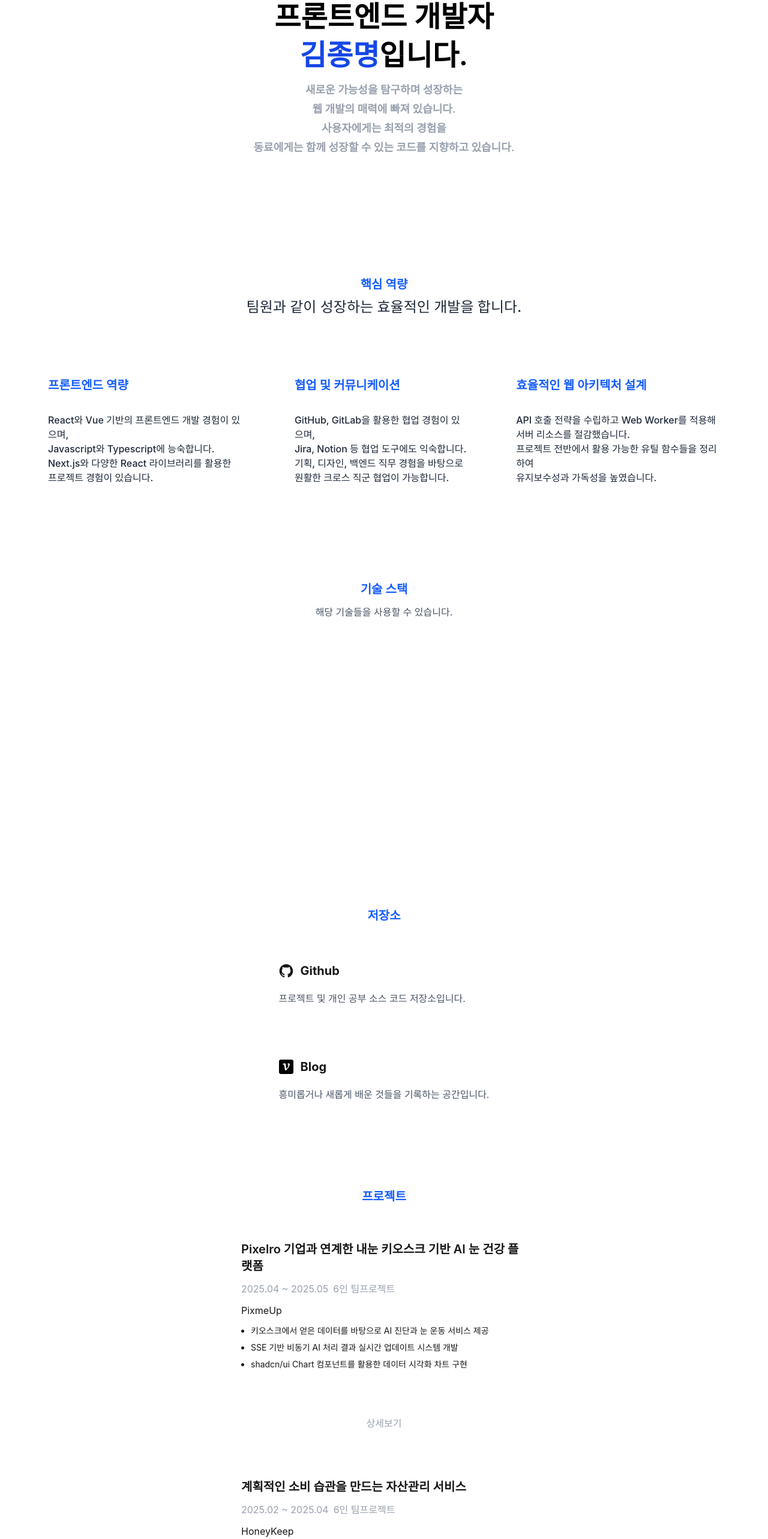
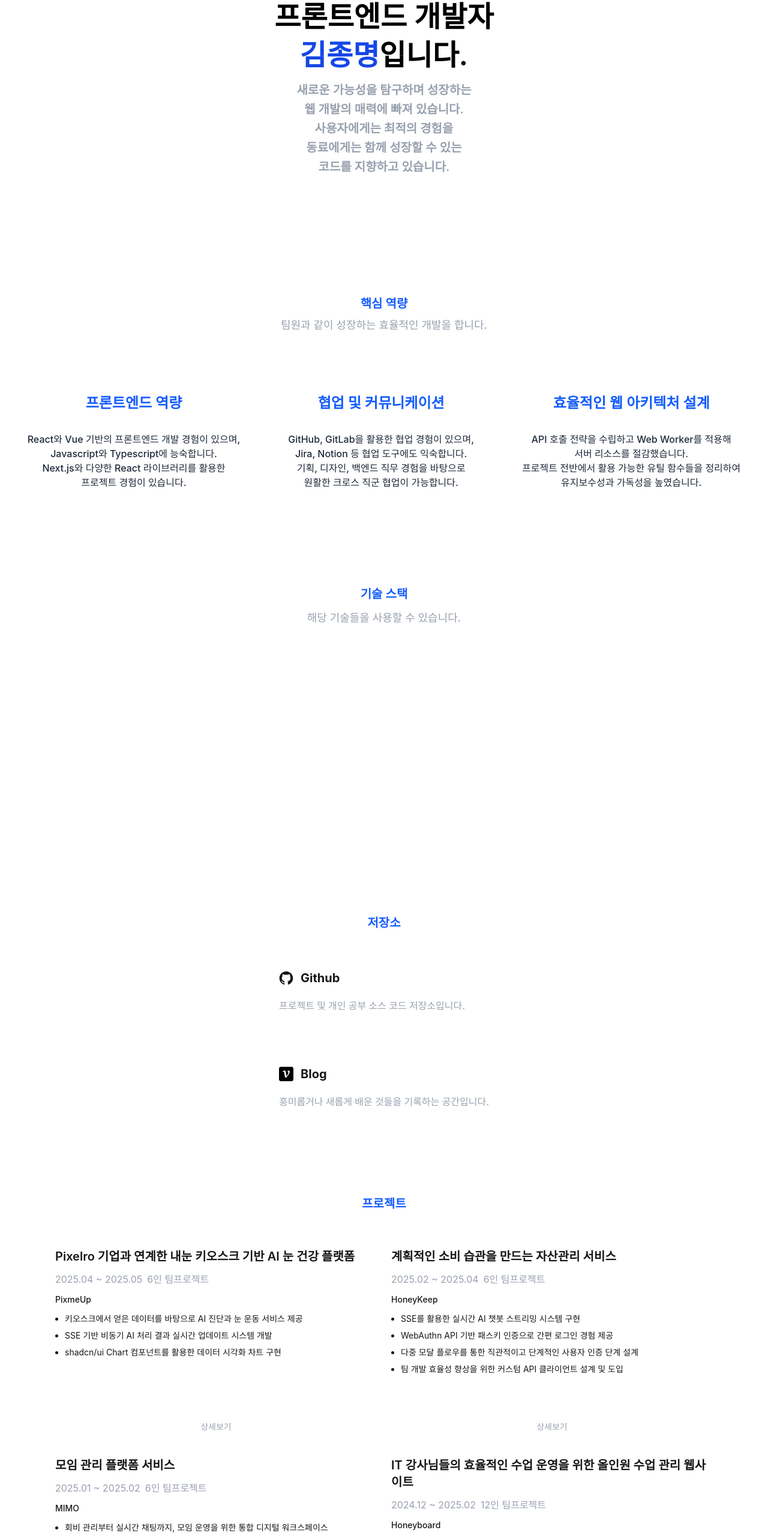
Before and after one commit to jump6746/portfolio, a Next.js app: page / in a window 1280 px wide. Shown: the part 220-2785 px from the top of the page at 60% size. Built offline with nearby package versions, Linux system fonts and the light colour scheme; a web font is replaced by a local one.

Commit message:
반응형 수정

```diff
--- a/src/app/page.tsx
+++ b/src/app/page.tsx
@@ -7,7 +7,7 @@ const Home = () => {
       <section className="w-full h-fit relative bg-cover bg-center bg-no-repeat items-center flex">
         <div className="z-10 w-full mt-10">
           <div className="flex flex-col gap-5 leading-normal max-w-6xl mx-auto px-4 py-30 text-black font-semibold items-center">
-            <div className="flex flex-col gap-4 text-5xl items-center">
+            <div className="flex flex-col gap-4 text-3xl sm:text-4xl md:text-5xl items-center">
               <span>안녕하세요.</span>
               <span>프론트엔드 개발자 </span>
               <span>
@@ -15,13 +15,12 @@ const Home = () => {
                 입니다.
               </span>
             </div>
-            <div className="flex flex-col gap-1 text-lg text-gray-400 items-center">
+            <div className="flex flex-col gap-1 text-md sm:text-lg md:text-xl text-gray-400 items-center">
               <span>새로운 가능성을 탐구하며 성장하는</span>
               <span>웹 개발의 매력에 빠져 있습니다.</span>
               <span>사용자에게는 최적의 경험을</span>
-              <span>
-                동료에게는 함께 성장할 수 있는 코드를 지향하고 있습니다.
-              </span>
+              <span>동료에게는 함께 성장할 수 있는</span>
+              <span>코드를 지향하고 있습니다.</span>
             </div>
           </div>
         </div>
--- a/src/components/Icon.tsx
+++ b/src/components/Icon.tsx
@@ -11,7 +11,8 @@ type IconName =
   | "message"
   | "phone-call"
   | "smile-face"
-  | "velog";
+  | "velog"
+  | "close";
 
 interface IconProps extends SVGProps<SVGSVGElement> {
   name?: IconName;
--- a/src/components/ProjectCard.tsx
+++ b/src/components/ProjectCard.tsx
@@ -23,13 +23,15 @@ const ProjectCard = ({
   url,
 }: Props) => {
   return (
-    <div className="flex flex-col bg-white px-3 py-5 rounded-xl gap-3 w-125">
-      <h3 className="font-semibold text-xl w-fit rounded-lg">{summary}</h3>
+    <div className="flex flex-col bg-white px-3 py-5 gap-3">
+      <h3 className="font-semibold text-lg sm:text-xl w-fit rounded-lg">
+        {summary}
+      </h3>
       <div className="flex gap-2 text-gray-400">
         <span>{term}</span>
         <span>{people}인 팀프로젝트</span>
       </div>
-      <span className="text-md">{title}</span>
+      <span className="text-sm sm:text-md font-medium">{title}</span>
       {url ? (
         <a href={url} className="text-blue-600">
           {url}
@@ -40,7 +42,7 @@ const ProjectCard = ({
           <li key={index}>{item}</li>
         ))}
       </ul>
-      <div className="flex gap-4 w-fit py-2">
+      <div className="flex flex-wrap gap-4 w-fit py-2">
         {tech.map((item) => (
           <DevLogo key={item} title={item as DevTitle} size={36} />
         ))}
--- a/src/components/ProjectModal.tsx
+++ b/src/components/ProjectModal.tsx
@@ -2,6 +2,7 @@
 
 import { useState } from "react";
 import ReactMarkdown from "react-markdown";
+import Icon from "./Icon";
 
 interface Props {
   id: number;
@@ -41,7 +42,7 @@ const ProjectModal = ({ id }: Props) => {
       {/* 더보기 버튼 */}
       <button
         onClick={handleMoreClick}
-        className="text-gray-400 hover:font-semibold mx-auto hover:text-gray-600 w-fit cursor-pointer"
+        className="text-gray-400 hover:font-semibold mx-auto hover:text-gray-600 mt-auto w-fit cursor-pointer text-sm sm:text-md"
       >
         상세보기
       </button>
@@ -49,15 +50,21 @@ const ProjectModal = ({ id }: Props) => {
       {/* 모달 */}
       {isModalOpen && (
         <div
-          className="fixed inset-0 bg-black bg-opacity-50 flex items-center justify-center z-50 p-4"
+          className="fixed inset-0 bg-black/50 flex items-center justify-center z-50 p-10"
           onClick={closeModal}
         >
           <div
-            className="bg-white rounded-lg max-w-4xl max-h-[90vh] w-full overflow-hidden shadow-2xl"
+            className="bg-white rounded-lg max-w-2xl max-h-[90vh] w-full overflow-hidden"
             onClick={(e) => e.stopPropagation()}
           >
             {/* 모달 콘텐츠 */}
-            <div className="p-6 overflow-y-auto max-h-[calc(90vh-120px)]">
+            <div className="p-6 overflow-y-auto max-h-[calc(90vh-120px)] relative">
+              <button
+                className="absolute top-5 right-5 cursor-pointer"
+                onClick={closeModal}
+              >
+                <Icon name="close" size={36} />
+              </button>
               {loading ? (
                 <div className="flex justify-center items-center h-32">
                   <div className="animate-spin rounded-full h-8 w-8 border-b-2 border-blue-500"></div>
@@ -68,49 +75,51 @@ const ProjectModal = ({ id }: Props) => {
                   <ReactMarkdown
                     components={{
                       h1: ({ children }) => (
-                        <h1 className="text-3xl font-bold mb-6 text-gray-800">
+                        <h1 className="text-lg sm:text-xl md:text-2xl font-bold mb-4 text-gray-800">
                           {children}
                         </h1>
                       ),
                       h2: ({ children }) => (
-                        <h2 className="text-2xl font-semibold mb-4 text-gray-800">
+                        <h2 className="text-md sm:text-lg md:text-xl font-semibold mb-4 text-gray-800">
                           {children}
                         </h2>
                       ),
                       h3: ({ children }) => (
-                        <h3 className="text-xl font-semibold mb-3 text-gray-800">
+                        <h3 className="text-sm sm:text-md md:text-lg font-semibold mb-3 text-gray-800">
                           {children}
                         </h3>
                       ),
                       p: ({ children }) => (
-                        <p className="mb-4 text-gray-700 leading-relaxed">
+                        <p className="text-xs sm:text-sm md:text-md mb-4 text-gray-700 leading-relaxed whitespace-pre-wrap">
                           {children}
                         </p>
                       ),
                       code: ({ children }) => (
-                        <pre className="bg-gray-100 p-4 rounded-lg overflow-x-auto mb-4 border">
-                          <code className="text-sm">{children}</code>
+                        <pre className="bg-gray-100 p-4 rounded-lg overflow-x-auto mb-4 border whitespace-pre-wrap">
+                          <code className="text-xs sm:text-sm md:text-md">
+                            {children}
+                          </code>
                         </pre>
                       ),
                       ul: ({ children }) => (
-                        <ul className="list-disc list-inside mb-4 space-y-2">
+                        <ul className="text-xs sm:text-sm md:text-md list-disc list-inside mb-4 whitespace-pre-wrap">
                           {children}
                         </ul>
                       ),
                       ol: ({ children }) => (
-                        <ol className="list-decimal list-inside mb-4 space-y-2">
+                        <ol className="text-xs sm:text-sm md:text-md list-decimal list-inside mb-4 whitespace-pre-wrap">
                           {children}
                         </ol>
                       ),
                       blockquote: ({ children }) => (
-                        <blockquote className="border-l-4 border-blue-200 pl-4 italic text-gray-600 mb-4 bg-blue-50 py-2">
+                        <blockquote className="border-l-4 text-xs sm:text-sm md:text-md border-blue-200 pl-4 italic text-gray-600 mb-4 bg-blue-50 py-2">
                           {children}
                         </blockquote>
                       ),
                       a: ({ href, children }) => (
                         <a
                           href={href}
-                          className="text-blue-600 hover:text-blue-800 underline"
+                          className="text-blue-600 hover:text-blue-800 underline text-xs sm:text-sm md:text-md"
                           target="_blank"
                           rel="noopener noreferrer"
                         >
--- a/src/sections/AboutMe.tsx
+++ b/src/sections/AboutMe.tsx
@@ -3,36 +3,36 @@ const AboutMe = () => {
     <section className="flex flex-col items-center gap-20 py-20 px-15">
       <div className="flex flex-col gap-2 items-center">
         <h3 className="text-blue-600 font-semibold text-xl">핵심 역량</h3>
-        <span className="text-2xl font-medium text-gray-800 whitespace-pre-wrap md:whitespace-normal">
+        <span className="text-lg text-center font-medium text-gray-400 whitespace-pre-wrap md:whitespace-normal">
           {`팀원과 같이 성장하는\n효율적인 개발을 합니다.`}
         </span>
       </div>
       <div className="flex flex-col lg:flex-row justify-center gap-10">
         <div className="flex flex-col gap-8 p-5">
-          <h4 className="text-blue-600 font-semibold text-xl">
+          <h4 className="text-blue-600 font-semibold text-lg sm:text-xl md:text-2xl text-center">
             프론트엔드 역량
           </h4>
-          <p className="font-medium text-gray-800">
+          <p className="font-medium text-gray-800 text-sm sm:text-base whitespace-nowrap text-center">
             React와 Vue 기반의 프론트엔드 개발 경험이 있으며, <br />
             Javascript와 Typescript에 능숙합니다. <br /> Next.js와 다양한 React
             라이브러리를 활용한 <br /> 프로젝트 경험이 있습니다.
           </p>
         </div>
         <div className="flex flex-col gap-8 p-5">
-          <h4 className="text-blue-600 font-semibold text-xl">
+          <h4 className="text-blue-600 font-semibold text-lg sm:text-xl md:text-2xl text-center">
             협업 및 커뮤니케이션
           </h4>
-          <p className="font-medium text-gray-800">
+          <p className="font-medium text-gray-800 text-sm sm:text-base whitespace-nowrap text-center">
             GitHub, GitLab을 활용한 협업 경험이 있으며, <br /> Jira, Notion 등
             협업 도구에도 익숙합니다. <br /> 기획, 디자인, 백엔드 직무 경험을
             바탕으로 <br /> 원활한 크로스 직군 협업이 가능합니다.
           </p>
         </div>
         <div className="flex flex-col gap-8 p-5">
-          <h4 className="text-blue-600 font-semibold text-xl">
+          <h4 className="text-blue-600 font-semibold text-lg sm:text-xl md:text-2xl text-center">
             효율적인 웹 아키텍처 설계
           </h4>
-          <p className="font-medium text-gray-800">
+          <p className="font-medium text-gray-800 text-sm sm:text-base whitespace-nowrap text-center">
             API 호출 전략을 수립하고 Web Worker를 적용해 <br /> 서버 리소스를
             절감했습니다. <br /> 프로젝트 전반에서 활용 가능한 유틸 함수들을
             정리하여 <br /> 유지보수성과 가독성을 높였습니다.
--- a/src/sections/Archive.tsx
+++ b/src/sections/Archive.tsx
@@ -15,7 +15,7 @@ const Archive = () => {
             <Icon name="github" size={24} />
             <span>Github</span>
           </h3>
-          <span className="text-gray-600">
+          <span className="text-gray-400 font-medium">
             프로젝트 및 개인 공부 소스 코드 저장소입니다.
           </span>
         </a>
@@ -27,7 +27,7 @@ const Archive = () => {
             <Icon name="velog" size={24} />
             <span>Blog</span>
           </h3>
-          <span className="text-gray-600">
+          <span className="text-gray-400 font-medium">
             흥미롭거나 새롭게 배운 것들을 기록하는 공간입니다.
           </span>
         </a>
--- a/src/sections/Education.tsx
+++ b/src/sections/Education.tsx
@@ -8,14 +8,18 @@ const Education = () => {
         교육 및 어학
       </h3>
       <div className="flex flex-col gap-10 items-start">
-        <div className="flex justify-center gap-15">
-          <span className="text-gray-400 text-lg">2024 - 2025</span>
+        <div className="flex justify-center gap-5 sm:gap-15">
+          <span className="text-gray-400 text-base sm:text-lg">
+            2024 - 2025
+          </span>
           <div className="flex flex-col gap-1">
-            <h4 className="text-lg font-semibold">
+            <h4 className="text-base sm:text-lg font-semibold">
               삼성 청소년 SW 아카데미 (SSAFY)
             </h4>
-            <span className="text-md text-gray-600">삼성 주관</span>
-            <ul className="list-disc text-gray-600 text-sm space-y-2 px-5">
+            <span className="text-sm sm:text-base text-gray-400 font-medium">
+              삼성 주관
+            </span>
+            <ul className="list-disc text-gray-600 text-xs sm:text-sm space-y-2 px-5 py-2">
               <li>Java 지식 및 Spring 관련 백엔드 지식 학습</li>
               <li>MySQL 활용한 데이터베이스 지식 학습</li>
               <li>개발 관련 CS 지식 학습</li>
@@ -24,12 +28,18 @@ const Education = () => {
             </ul>
           </div>
         </div>
-        <div className="flex justify-center gap-15">
-          <span className="text-gray-400 text-lg">2023 - 2024</span>
-          <div className="flex flex-col gap-1 items-start">
-            <h4 className="text-lg font-semibold">프론트엔드 스쿨</h4>
-            <span className="text-md text-gray-600">멋쟁이 사자처럼 주관</span>
-            <ul className="list-disc text-gray-600 text-sm space-y-2 px-5">
+        <div className="flex justify-center gap-5 sm:gap-15">
+          <span className="text-gray-400 text-base sm:text-lg">
+            2023 - 2024
+          </span>
+          <div className="flex flex-col gap-1">
+            <h4 className="text-base sm:text-lg font-semibold">
+              프론트엔드 스쿨
+            </h4>
+            <span className="text-sm sm:text-base text-gray-400 font-medium">
+              멋쟁이 사자처럼 주관
+            </span>
+            <ul className="list-disc text-gray-600 text-xs sm:text-sm space-y-2 px-5 py-2">
               <li>웹 표준과 웹 접근성, 시맨틱 마크업 학습</li>
               <li>
                 반응형 웹 디자인, Javascript 학습 및 활용한 바닐라 프로젝트 진행
@@ -38,12 +48,18 @@ const Education = () => {
             </ul>
           </div>
         </div>
-        <div className="flex justify-center gap-15">
-          <span className="text-gray-400 text-lg">2016 - 2023</span>
+        <div className="flex justify-center gap-5 sm:gap-15">
+          <span className="text-gray-400 text-base sm:text-lg">
+            2016 - 2023
+          </span>
           <div className="flex flex-col gap-1">
-            <h4 className="text-lg font-semibold">서울과학기술대학교</h4>
-            <span className="text-md text-gray-600">전자IT미디어공학 전공</span>
-            <ul className="list-disc text-gray-600 text-sm space-y-2 px-5">
+            <h4 className="text-base sm:text-lg font-semibold">
+              서울과학기술대학교
+            </h4>
+            <span className="text-sm sm:text-base text-gray-400 font-medium">
+              전자IT미디어공학 전공
+            </span>
+            <ul className="list-disc text-gray-600 text-xs sm:text-sm space-y-2 px-5 py-2">
               <li>
                 영상, 음성, 데이터 등 다양한 정보를 네트워크로 주고받는 방법
                 학습
@@ -58,11 +74,15 @@ const Education = () => {
       </div>
       <div className="h-1 max-w-xl min-w-2xs w-full bg-gray-200"></div>
       <div className="flex flex-col gap-10 items-start">
-        <div className="flex justify-center gap-17">
-          <span className="text-gray-400 text-lg">2025.03.09</span>
+        <div className="flex justify-center gap-10 sm:gap-17">
+          <span className="text-gray-400 text-base sm:text-lg whitespace-pre-wrap sm:whitespace-nowrap">
+            {`2025\n03.09`}
+          </span>
           <div className="flex flex-col gap-1">
-            <h4 className="text-lg font-semibold">OPIc</h4>
-            <span className="text-md text-gray-600">Intermediate High</span>
+            <h4 className="text-base sm:text-lg font-semibold">OPIc</h4>
+            <span className="text-sm sm:text-md text-gray-400 font-medium">
+              Intermediate High
+            </span>
           </div>
         </div>
       </div>
--- a/src/sections/Projects.tsx
+++ b/src/sections/Projects.tsx
@@ -4,10 +4,10 @@ const Projects = () => {
   return (
     <section id="project" className="w-full py-15">
       <div className="flex flex-col max-w-6xl px-4 mx-auto gap-10">
-        <h2 className="text-blue-600 font-semibold text-xl mx-auto">
+        <h2 className="text-blue-600 font-semibold text-xl text-center">
           프로젝트
         </h2>
-        <div className="flex flex-col items-center w-full h-fit gap-10 justify-center">
+        <div className="grid-cols-1 md:grid-cols-2 grid">
           <ProjectCard
             id={1}
             title="PixmeUp"
--- a/src/sections/Skill.tsx
+++ b/src/sections/Skill.tsx
@@ -7,10 +7,12 @@ const Skill = () => {
       className="w-full py-15 flex flex-col items-center gap-10"
     >
       <div className="flex flex-col gap-3 items-center">
-        <h2 className="text-xl text-blue-600 font-semibold text-center mx-auto">
+        <h2 className="text-blue-600 font-semibold text-center mx-auto text-xl">
           기술 스택
         </h2>
-        <span className="text-gray-600">해당 기술들을 사용할 수 있습니다.</span>
+        <span className="text-gray-400 text-lg font-medium">
+          해당 기술들을 사용할 수 있습니다.
+        </span>
       </div>
       <div className="grid-cols-4 grid gap-5">
         <DevLogo title="Javascript" />
```
Also changed, not shown: public/markdowns/2.md (+20 -11 lines), public/icon/_sprite.svg.
